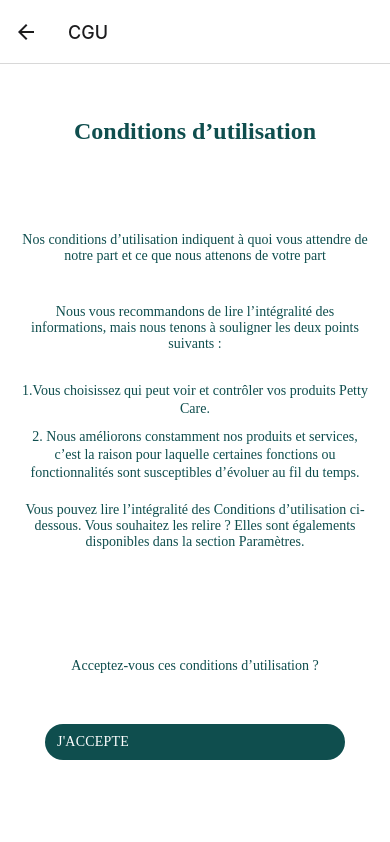
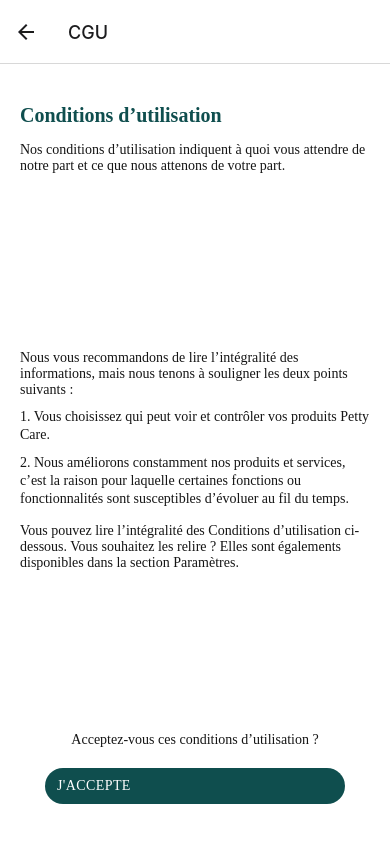
Before and after one commit to Sebastien-jo/Petty-Care-Front, a React Native app: screen /CGU in a window 390 px wide. Built offline with nearby package versions, Linux system fonts and the light colour scheme.

Commit message:
edit style.js et mise à jour sur pages Home,  Install, CGU

```diff
--- a/Components/CGU.js
+++ b/Components/CGU.js
@@ -7,7 +7,7 @@ const CGU = ({navigation}) => {
     const DATA = [
         {
           id: '1',
-          title: '1.Vous choisissez qui peut voir et contrôler vos produits Petty Care.',
+          title: '1. Vous choisissez qui peut voir et contrôler vos produits Petty Care.',
         },
         {
           id: '2',
@@ -24,11 +24,13 @@ const CGU = ({navigation}) => {
   return (
       <View style={Style.container}>
 
-          <Text style={Style.primaryTitle}>Conditions d’utilisation</Text>
+          <View>
+              <Text style={Style.secondaryTitle}>Conditions d’utilisation</Text>
+
+              <Text style={Style.currentText}>Nos conditions d’utilisation indiquent à quoi vous attendre de notre part et ce que nous attenons de votre part.</Text>
+          </View>
 
           <View>
-              <Text style={Style.currentText}>Nos conditions d’utilisation indiquent à quoi vous attendre de notre part et ce que nous attenons de votre part</Text>
-
               <Text style={Style.currentText}>Nous vous recommandons de lire l’intégralité des informations, mais nous tenons à souligner les deux points suivants :</Text>
 
               <FlatList
@@ -43,7 +45,7 @@ const CGU = ({navigation}) => {
           </View>
 
           <View>
-              <Text style={Style.currentText}>
+              <Text style={Style.baselineText}>
                   Acceptez-vous ces conditions d’utilisation ?
               </Text>
 
@@ -51,6 +53,7 @@ const CGU = ({navigation}) => {
                   <Text style={Style.primaryCtaText}>J'accepte</Text>
               </TouchableOpacity>
           </View>
+
       </View>
   )
 }
--- a/Components/Home.js
+++ b/Components/Home.js
@@ -12,7 +12,7 @@ const Home = ({navigation}) => {
             <Text style={Style.primaryTitle}>Bienvenue sur Petty Care !</Text>
 
             <View>
-                <Text style={Style.currentText}>L'application santé de votre animal de compagnie</Text>
+                <Text style={Style.baselineText}>L'application santé de votre animal de compagnie</Text>
 
                 <TouchableOpacity onPress={() => alert("Redirection vers le site e-commerce")} style={Style.secondaryCta}>
                     <Text style={Style.secondaryCtaText}>Découvrez nos produits</Text>
--- a/Components/Install.js
+++ b/Components/Install.js
@@ -35,7 +35,7 @@ const Install = ({navigation}) => {
             </View>
 
             <View style={{flex: 2}}>
-                <Text style={Style.primaryTitle}>Lançons-nous ! <br></br> Voici ce que vous devez faire avant de commencer :</Text>
+                <Text style={Style.secondaryTitle}>Lançons-nous ! Voici ce que vous devez faire avant de commencer :</Text>
 
                 <FlatList
                     data={DATA}
--- a/Style.js
+++ b/Style.js
@@ -3,16 +3,19 @@ import {StyleSheet} from "react-native";
 export default StyleSheet.create ({
     container: {
         flex: 1,
-        padding: 20,
+        paddingLeft: 20,
+        paddingRight: 20,
+        paddingTop: 40,
+        paddingBottom: 40,
         backgroundColor: "#FFFF",
         alignItems: "center",
-        justifyContent: "space-around",
+        justifyContent: "space-between",
         flexDirection: "column"
     },
 
     primaryTitle: {
         fontFamily: "Parisine Plus Std",
-        fontSize: 24,
+        fontSize: 22,
         fontWeight: 700,
         color: "#0F4E4E",
         textAlign: "center"
@@ -22,7 +25,8 @@ export default StyleSheet.create ({
         fontFamily: "Parisine Plus Std",
         fontSize: 20,
         fontWeight: 700,
-        color: "#0F4E4E"
+        color: "#0F4E4E",
+        textAlign: "left"
     },
 
     tertiaryTitle: {
@@ -32,12 +36,32 @@ export default StyleSheet.create ({
         color: "#0F4E4E"
     },
 
+    primaryCta: {
+        elevation: 1,
+        backgroundColor: "#0F4E4E",
+        borderRadius: 25,
+        paddingVertical: 10,
+        paddingHorizontal: 12,
+        marginTop: 20,
+        textAlign: "center",
+        width: 300
+    },
+
+    primaryCtaText: {
+        textTransform: "uppercase",
+        fontFamily: "Bilo",
+        fontWeight: 400,
+        letterSpacing: 0.4,
+        color: "#FFFF"
+    },
+
     secondaryCta: {
         elevation: 1,
         backgroundColor: "#c7ebe6",
         borderRadius: 25,
         paddingVertical: 10,
         paddingHorizontal: 12,
+        marginTop: 20,
         textAlign: "center",
         width: 300
     },
@@ -47,25 +71,6 @@ export default StyleSheet.create ({
         fontFamily: "Bilo",
         fontWeight: 500,
         color: "#0F4E4E"
-    },
-
-    primaryCta: {
-        elevation: 1,
-        backgroundColor: "#0F4E4E",
-        borderRadius: 25,
-        paddingVertical: 10,
-        paddingHorizontal: 12,
-        marginVertical: 30,
-        textAlign: "center",
-        width: 300
-    },
-
-    primaryCtaText: {
-        textTransform: "uppercase",
-        fontFamily: "Bilo",
-        fontWeight: 400,
-        letterSpacing: 0.2,
-        color: "#FFFF"
     },
 
     logoInline: {
@@ -80,9 +85,9 @@ export default StyleSheet.create ({
         fontFamily: "Bilo",
         fontWeight: 300,
         fontSize: 14,
-        color: "#0F4E4E",
-        paddingVertical: 20,
-        textAlign: "center"
+        color: "#151515",
+        textAlign: "left",
+        paddingTop: 15
     },
 
     itemTextList: {
@@ -90,9 +95,17 @@ export default StyleSheet.create ({
         lineHeight: 18,
         fontWeight: 300,
         fontSize: 14,
-        textAlign: "center",
-        alignSelf: "center",
+        textAlign: "left",
         marginTop: 10,
-        color: "#0F4E4E",
+        color: "#151515",
+    },
+
+    baselineText: {
+        fontFamily: "Bilo",
+        fontWeight: 300,
+        fontSize: 14,
+        color: "#151515",
+        paddingVertical: 0,
+        textAlign: "center"
     }
 });
```
